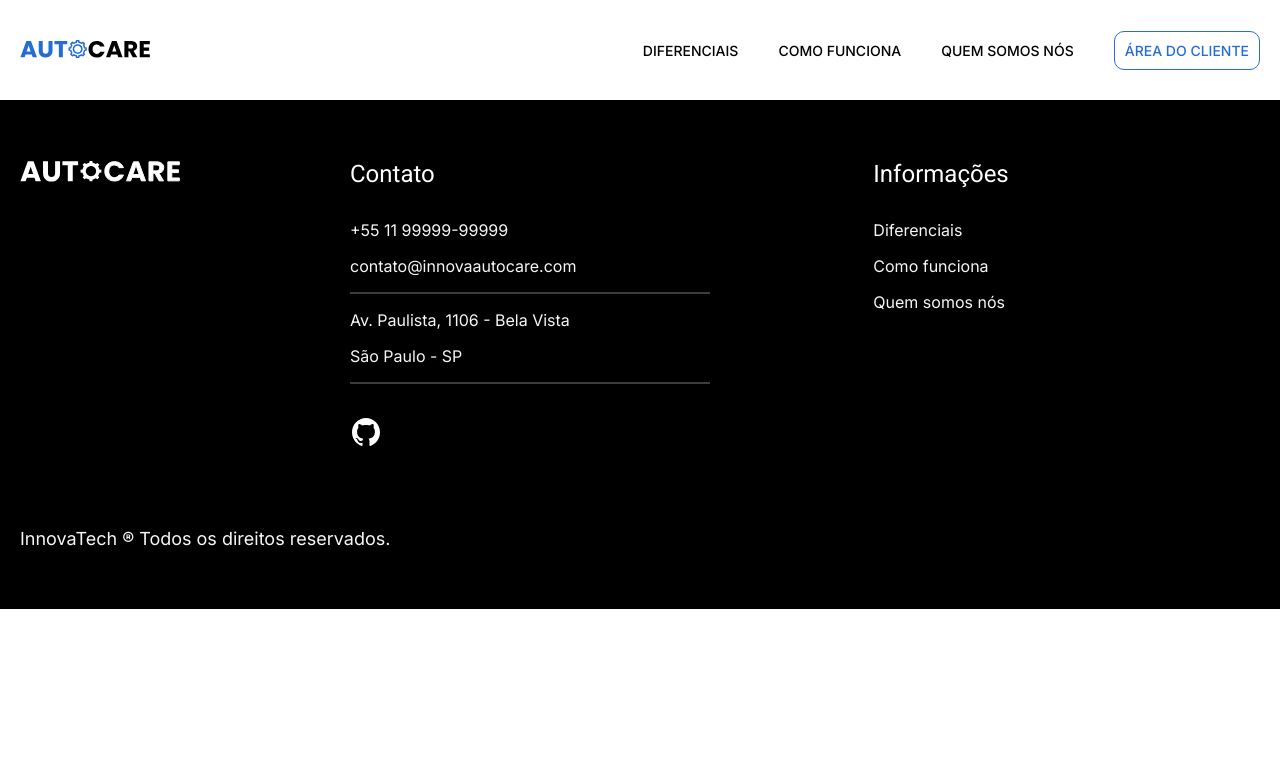
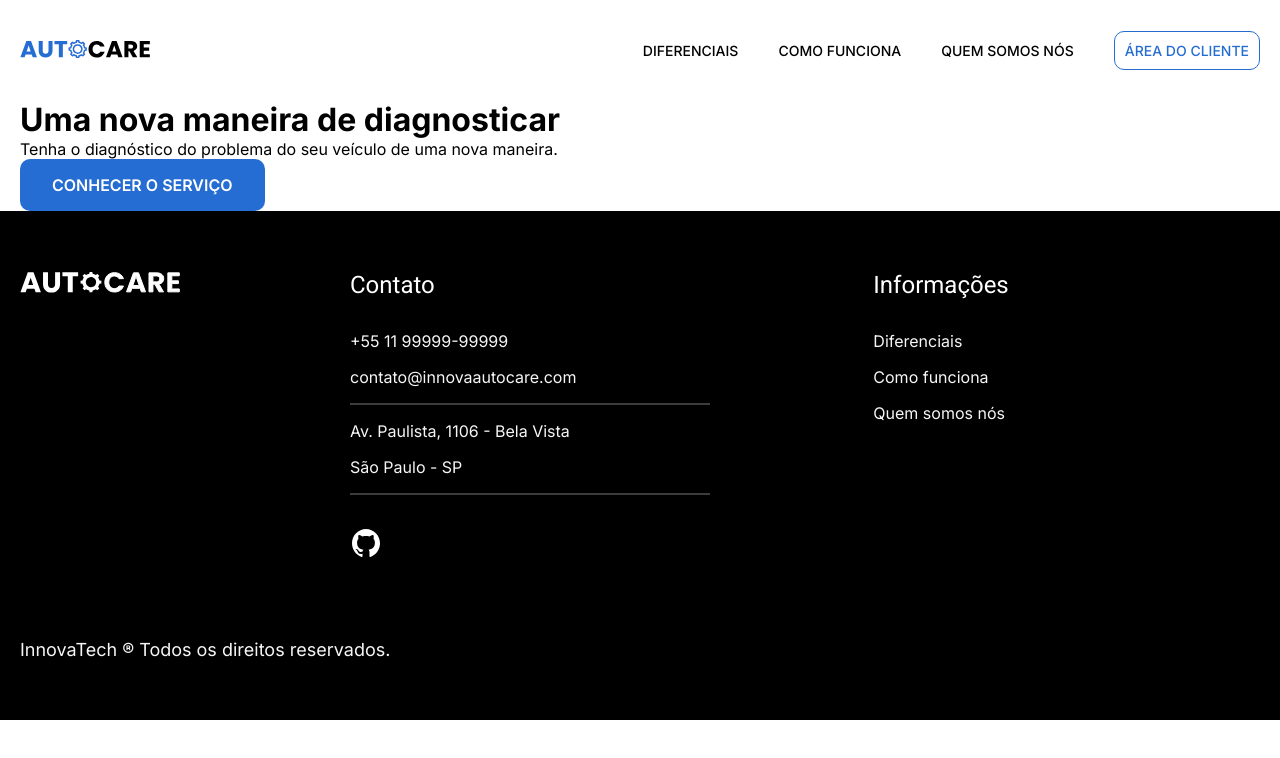
Before and after one commit to InnovaAutoCare/autocare, a React (Vite) app: page / in a window 1280 px wide. Shown: the top 758 px of the page. Built offline with nearby package versions, Linux system fonts and the light colour scheme.

Commit message:
Estruturação do Main

```diff
--- a/src/Pages/Home/App.tsx
+++ b/src/Pages/Home/App.tsx
@@ -1,3 +1,4 @@
+import Button from '../../components/Button'
 import Footer from '../../components/Footer'
 import Header from '../../components/Header'
 import './App.css'
@@ -6,7 +7,16 @@ function App() {
   return (
     <>
       <Header/>
-
+      <main className="container">
+        <div className="texto-main">
+            <h1>Uma nova maneira de <span>diagnosticar</span></h1>
+            <p>Tenha o diagnóstico do problema do seu veículo de uma nova maneira.</p>
+            <Button conteudo='CONHECER o SERVIÇO'/>
+        </div>
+        <div className="banner-main">
+            <div className="imagem-main"></div>
+        </div>
+    </main>
       <Footer/>
     </>
   )
```
